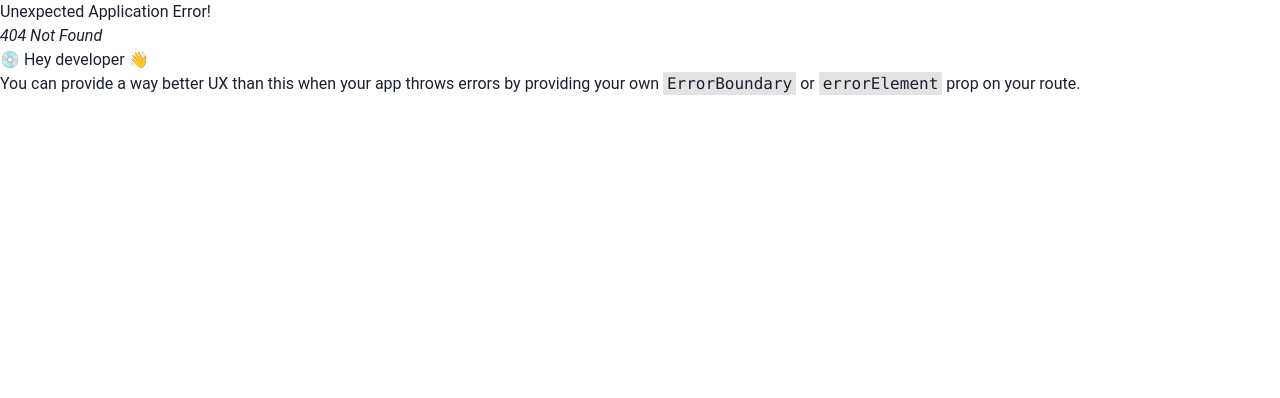
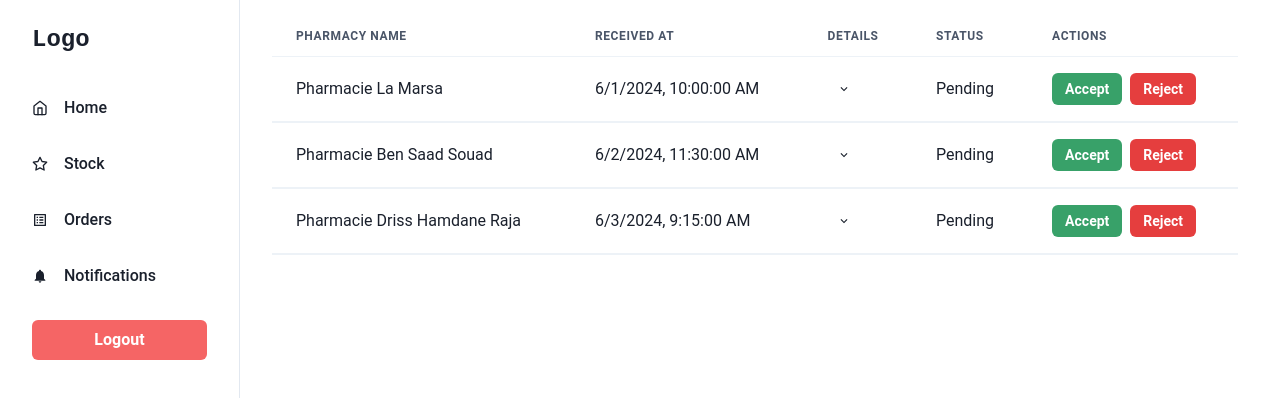
Before and after one commit to AdamDEY/PFA, a React (Vite) app: page /distributor/orders in a window 1280 px wide. Before the commit this address had no page. Shown: the top 398 px of the page. Built offline with nearby package versions, Linux system fonts and the light colour scheme; sample sign-in values are in the browser's storage.

Commit message:
order and stock pre ready

```diff
--- a/package.json
+++ b/package.json
@@ -11,6 +11,7 @@
   },
   "proxy": "http://localhost:3000",
   "dependencies": {
+    "@chakra-ui/icons": "^2.1.1",
     "@chakra-ui/react": "^2.8.2",
     "@emotion/react": "^11.11.4",
     "@emotion/styled": "^11.11.5",
--- a/src/distributor/components/sidebardis/SidebarDist.tsx
+++ b/src/distributor/components/sidebardis/SidebarDist.tsx
@@ -31,7 +31,7 @@ interface LinkItemProps {
   url: string;
 }
 const LinkItems: Array<LinkItemProps> = [
-  { name: "Home", icon: FiHome, url: "/distributor" },
+  { name: "Home", icon: FiHome, url: "/distributor/home" },
   { name: "Stock", icon: FiStar, url: "/distributor/stock" },
   { name: "Orders", icon: MdListAlt, url: "/distributor/orders" },
   { name: "Notifications", icon: MdNotifications, url: "/notifications" },
@@ -40,17 +40,17 @@ const LinkItems: Array<LinkItemProps> = [
 
 export default function SidebarDist({ children }: { children: ReactNode }) {
   const { isOpen, onOpen, onClose } = useDisclosure();
-  // const { logout } = useUserDistStore();
-  // const navigate = useNavigate();
+  const { logout } = useUserDistStore();
+  const navigate = useNavigate();
 
-  // const handleLogout = () => {
-  //   logout();
-  //   navigate("/distributor/login");
-  // };
+  const handleLogout = () => {
+    logout();
+    navigate("/distributor/login");
+  };
 
   return (
     <Box minH="100vh" bg={useColorModeValue("white.100", "white.900")} w="250px">
-      <SidebarContent onClose={onClose} handleLogout={()=>{}} display={{ base: "none", md: "block" }} />
+      <SidebarContent onClose={onClose} handleLogout={handleLogout} display={{ base: "none", md: "block" }} />
       <Drawer
         autoFocus={false}
         isOpen={isOpen}
@@ -61,7 +61,7 @@ export default function SidebarDist({ children }: { children: ReactNode }) {
         size="full"
       >
         <DrawerContent>
-          <SidebarContent onClose={onClose} handleLogout={()=>{}} />
+          <SidebarContent onClose={onClose} handleLogout={handleLogout} />
         </DrawerContent>
       </Drawer>
       {/* mobilenav */}
--- a/src/distributor/pages/distributorloginpage/DistributorLoginPage.tsx
+++ b/src/distributor/pages/distributorloginpage/DistributorLoginPage.tsx
@@ -51,7 +51,7 @@ import { useUserDistStore } from "../../distristores/userDist";
           status: "success",
           duration: 3000,
         });
-        navigate('/distributor/stock'); // Redirect to home page
+        navigate('/distributor/home'); // Redirect to home page
       } catch (error: any) {
         console.error("Error logging in: ", error);
 
--- /dev/null
+++ b/src/distributor/pages/distributororderpage/DistributorOrderPage.tsx
@@ -0,0 +1,177 @@
+import {
+    Box, Grid, GridItem, Button, Table, Thead, Tbody, Tr, Th, Td, TableContainer, Flex, Collapse, IconButton
+  } from "@chakra-ui/react";
+  import { useState } from "react";
+  import { ChevronDownIcon, ChevronUpIcon } from '@chakra-ui/icons';
+  import SidebarDist from "../../components/sidebardis/SidebarDist";
+import React from "react";
+
+  interface Medicine {
+    name: string;
+    quantity: number;
+  }
+
+  interface Order {
+    id: string;
+    pharmacyName: string;
+    medicines: Medicine[];
+    status: 'Pending' | 'Accepted' | 'Rejected';
+    receivedAt: string; // ISO date string
+  }
+
+  const initialOrders: Order[] = [
+    {
+      id: '1',
+      pharmacyName: 'Pharmacie La Marsa',
+      medicines: [
+        { name: 'Paracetamol', quantity: 100 },
+        { name: 'Ibuprofen', quantity: 50 },
+      ],
+      status: 'Pending',
+      receivedAt: '2024-06-01T10:00:00Z'
+    },
+    {
+      id: '2',
+      pharmacyName: 'Pharmacie Ben Saad Souad',
+      medicines: [
+        { name: 'Ibuprofen', quantity: 50 },
+      ],
+      status: 'Pending',
+      receivedAt: '2024-06-02T11:30:00Z'
+    },
+    {
+      id: '3',
+      pharmacyName: 'Pharmacie Driss Hamdane Raja',
+      medicines: [
+        { name: 'Amoxicillin', quantity: 200 },
+        { name: 'Paracetamol', quantity: 75 },
+      ],
+      status: 'Pending',
+      receivedAt: '2024-06-03T09:15:00Z'
+    }
+  ];
+
+  const DistributorOrderPage: React.FC = () => {
+    const [orders, setOrders] = useState<Order[]>(initialOrders);
+    const [expandedOrder, setExpandedOrder] = useState<string | null>(null);
+
+    // Sort orders from old to new based on receivedAt time
+    const sortedOrders = [...orders].sort((a, b) => new Date(a.receivedAt).getTime() - new Date(b.receivedAt).getTime());
+
+    const handleAccept = (orderId: string) => {
+      setOrders(orders.map(order =>
+        order.id === orderId ? { ...order, status: 'Accepted' } : order
+      ));
+    };
+
+    const handleReject = (orderId: string) => {
+      setOrders(orders.map(order =>
+        order.id === orderId ? { ...order, status: 'Rejected' } : order
+      ));
+    };
+
+    const toggleExpand = (orderId: string) => {
+      setExpandedOrder(expandedOrder === orderId ? null : orderId);
+    };
+
+    return (
+      <Grid
+        templateAreas={`
+          "nav main"
+        `}
+        gridTemplateColumns={"240px 1fr"}
+        h="100vh"
+        w="98vw"
+      >
+        {/* Sidebar */}
+        <GridItem area={"nav"}>
+          <SidebarDist children={undefined} />
+        </GridItem>
+        {/* Main Content */}
+        <GridItem area={"main"} ml="4">
+          <Box p="4">
+            <TableContainer>
+              <Table variant="simple">
+                <Thead>
+                  <Tr>
+                    <Th>Pharmacy Name</Th>
+                    <Th>Received At</Th>
+                    <Th>Details</Th>
+                    <Th>Status</Th>
+                    <Th>Actions</Th>
+                  </Tr>
+                </Thead>
+                <Tbody>
+                  {sortedOrders.map((order) => (
+                    <React.Fragment key={order.id}>
+                      <Tr>
+                        <Td>{order.pharmacyName}</Td>
+                        <Td>{new Date(order.receivedAt).toLocaleString()}</Td>
+                        <Td>
+                          <IconButton
+                            aria-label="Expand order details"
+                            icon={expandedOrder === order.id ? <ChevronUpIcon /> : <ChevronDownIcon />}
+                            onClick={() => toggleExpand(order.id)}
+                            size="sm"
+                            variant="ghost"
+                          />
+                        </Td>
+                        <Td>{order.status}</Td>
+                        <Td>
+                          <Flex>
+                            <Button
+                              colorScheme="green"
+                              size="sm"
+                              mr="2"
+                              onClick={() => handleAccept(order.id)}
+                              disabled={order.status !== 'Pending'}
+                            >
+                              Accept
+                            </Button>
+                            <Button
+                              colorScheme="red"
+                              size="sm"
+                              onClick={() => handleReject(order.id)}
+                              disabled={order.status !== 'Pending'}
+                            >
+                              Reject
+                            </Button>
+                          </Flex>
+                        </Td>
+                      </Tr>
+                      <Tr>
+                        <Td colSpan={5} p={0}>
+                          <Collapse in={expandedOrder === order.id}>
+                            <Box p="4" bg="gray.50" rounded="md">
+                              <Table size="sm" variant="simple">
+                                <Thead>
+                                  <Tr>
+                                    <Th>Medicine Name</Th>
+                                    <Th>Quantity</Th>
+                                  </Tr>
+                                </Thead>
+                                <Tbody>
+                                  {order.medicines.map((medicine, index) => (
+                                    <Tr key={index}>
+                                      <Td>{medicine.name}</Td>
+                                      <Td>{medicine.quantity}</Td>
+                                    </Tr>
+                                  ))}
+                                </Tbody>
+                              </Table>
+                            </Box>
+                          </Collapse>
+                        </Td>
+                      </Tr>
+                    </React.Fragment>
+                  ))}
+                </Tbody>
+              </Table>
+            </TableContainer>
+          </Box>
+        </GridItem>
+      </Grid>
+    );
+  };
+
+  export default DistributorOrderPage;
--- a/src/distributor/pages/stockpage/StockPage.tsx
+++ b/src/distributor/pages/stockpage/StockPage.tsx
@@ -1,12 +1,22 @@
-import { Box, Grid, GridItem, Button, Modal, ModalOverlay, ModalContent, ModalHeader, ModalFooter, ModalBody, ModalCloseButton, FormControl, FormLabel, Input, useDisclosure, Table, Thead, Tbody, Tr, Th, Td, TableContainer } from "@chakra-ui/react";
+import {
+  Box, Grid, GridItem, Button, Modal, ModalOverlay, ModalContent, ModalHeader,
+  ModalFooter, ModalBody, ModalCloseButton, FormControl, FormLabel, Input,
+  useDisclosure, Table, Thead, Tbody, Tr, Th, Td, TableContainer, Spinner, Flex
+} from "@chakra-ui/react";
 import { useEffect, useState } from "react";
 import axios from "axios";
 import SidebarDist from "../../components/sidebardis/SidebarDist";
 
+interface MedicineQuantity {
+  medicine: string;
+  quantity: number;
+  _id: string;
+}
 
 interface StockItem {
-  name: string;
-  quantity: number;
+  _id: string;
+  medicine_quantity: MedicineQuantity[];
+  __v: number;
 }
 
 const getToken = (): string | null => {
@@ -14,19 +24,20 @@ const getToken = (): string | null => {
 };
 
 const StockPage: React.FC = () => {
-  const [stock, setStock] = useState<StockItem[]>([]);
+  const [stock, setStock] = useState<MedicineQuantity[]>([]);
   const [loading, setLoading] = useState<boolean>(true);
   const [error, setError] = useState<Error | null>(null);
   const { isOpen, onOpen, onClose } = useDisclosure();
-  const [newMedicine, setNewMedicine] = useState<StockItem>({
-    name: "",
+  const [newMedicine, setNewMedicine] = useState<MedicineQuantity>({
+    medicine: "",
     quantity: 0,
+    _id: "",
   });
 
   useEffect(() => {
     const fetchStock = async () => {
       const token = getToken();
-      const url = 'http://localhost:3000/stock/distributor';
+      const url = 'http://localhost:3000/stock';
 
       try {
         const response = await axios.get(url, {
@@ -34,12 +45,11 @@ const StockPage: React.FC = () => {
             'Authorization': `Bearer ${token}`
           }
         });
-        console.log("responsedistr",response.data.data);
-
-        setStock(response.data.data);
+        const stockData = response.data.data.result[0].medicine_quantity;
+        setStock(stockData);
         setLoading(false);
       } catch (error) {
-        console.error('Error fetching stock kkouna:', error);
+        console.error('Error fetching stock:', error);
         setError(error as Error);
         setLoading(false);
       }
@@ -47,19 +57,28 @@ const StockPage: React.FC = () => {
 
     fetchStock();
   }, []);
-
   const handleAddOrUpdateMedicine = async () => {
     const token = getToken();
     const url = 'http://localhost:3000/stock/add';
 
     try {
-      const response = await axios.post(url, newMedicine, {
-        headers: {
-          'Authorization': `Bearer ${token}`
+      const response = await axios.post(url,
+        {
+          medicine_quantity: [
+            {
+              medicine: newMedicine.medicine,
+              quantity: newMedicine.quantity
+            }
+          ]
+        },
+        {
+          headers: {
+            'Authorization': `Bearer ${token}`
+          }
         }
-      });
+      );
 
-      const updatedStock = response.data.data;
+      const updatedStock = response.data.data.result[0].medicine_quantity;
       setStock(updatedStock);
       onClose();
     } catch (error) {
@@ -68,11 +87,19 @@ const StockPage: React.FC = () => {
   };
 
   if (loading) {
-    return <div>Loading...</div>;
+    return (
+      <Flex justify="center" align="center" h="100vh">
+        <Spinner size="xl" />
+      </Flex>
+    );
   }
 
   if (error) {
-    return <div>Error fetching data: {error.message}</div>;
+    return (
+      <Flex justify="center" align="center" h="100vh">
+        <Box>Error fetching data: {error.message}</Box>
+      </Flex>
+    );
   }
 
   return (
@@ -96,14 +123,14 @@ const StockPage: React.FC = () => {
             <Table variant="simple">
               <Thead>
                 <Tr>
-                  <Th>Name</Th>
+                  <Th>Medicine ID</Th>
                   <Th>Quantity</Th>
                 </Tr>
               </Thead>
               <Tbody>
                 {stock.map((item) => (
-                  <Tr >
-                    <Td>{item.name}</Td>
+                  <Tr key={item._id}>
+                    <Td>{item.medicine}</Td>
                     <Td>{item.quantity}</Td>
                   </Tr>
                 ))}
@@ -118,10 +145,10 @@ const StockPage: React.FC = () => {
               <ModalCloseButton />
               <ModalBody>
                 <FormControl mb="4">
-                  <FormLabel>Name</FormLabel>
+                  <FormLabel>Medicine ID</FormLabel>
                   <Input
-                    value={newMedicine.name}
-                    onChange={(e) => setNewMedicine({ ...newMedicine, name: e.target.value })}
+                    value={newMedicine.medicine}
+                    onChange={(e) => setNewMedicine({ ...newMedicine, medicine: e.target.value })}
                   />
                 </FormControl>
                 <FormControl mb="4">
```
Also changed, not shown: src/distributor/application/Application.tsx (+5 -4 lines), 1 other file (tests, documents, lock files or other folders).
